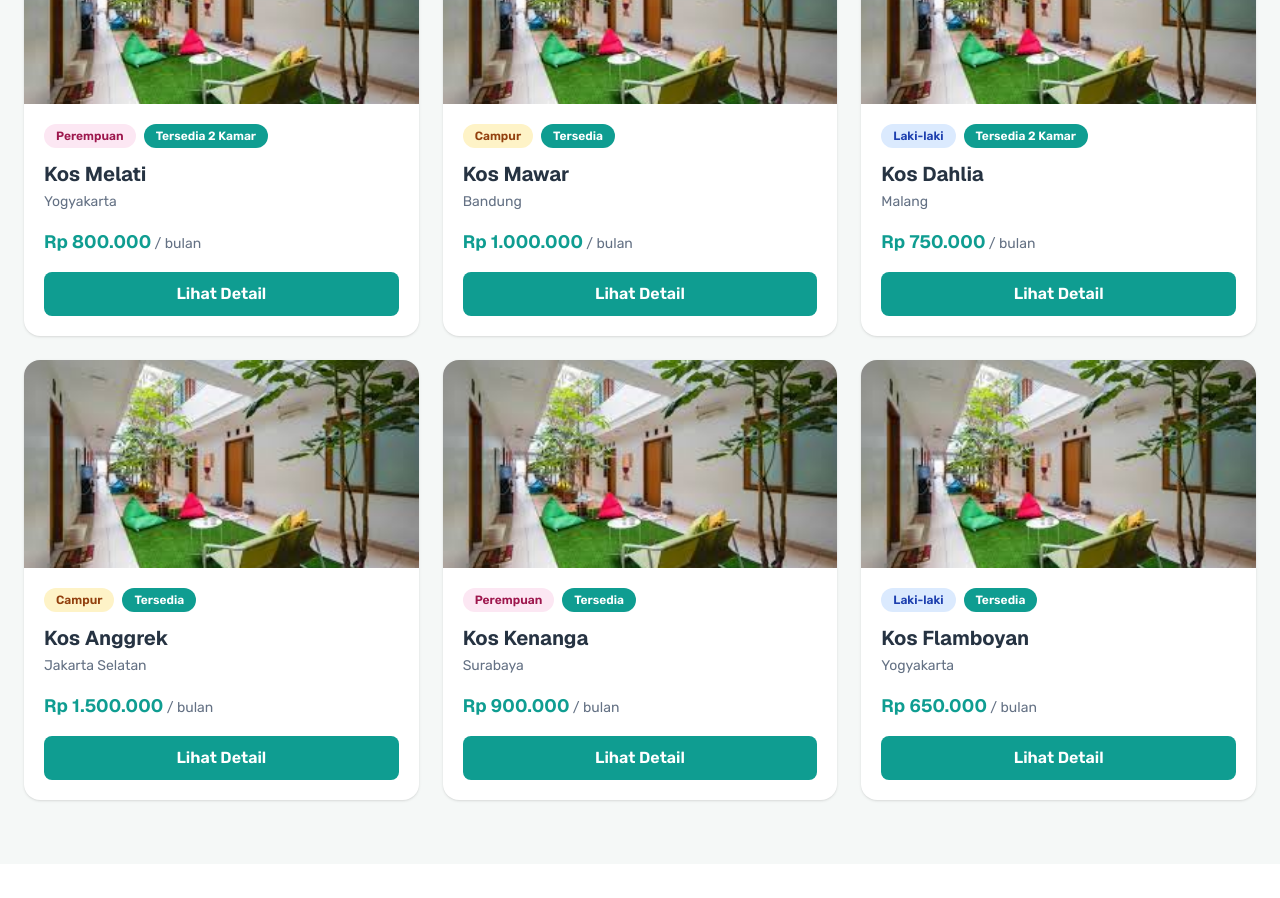
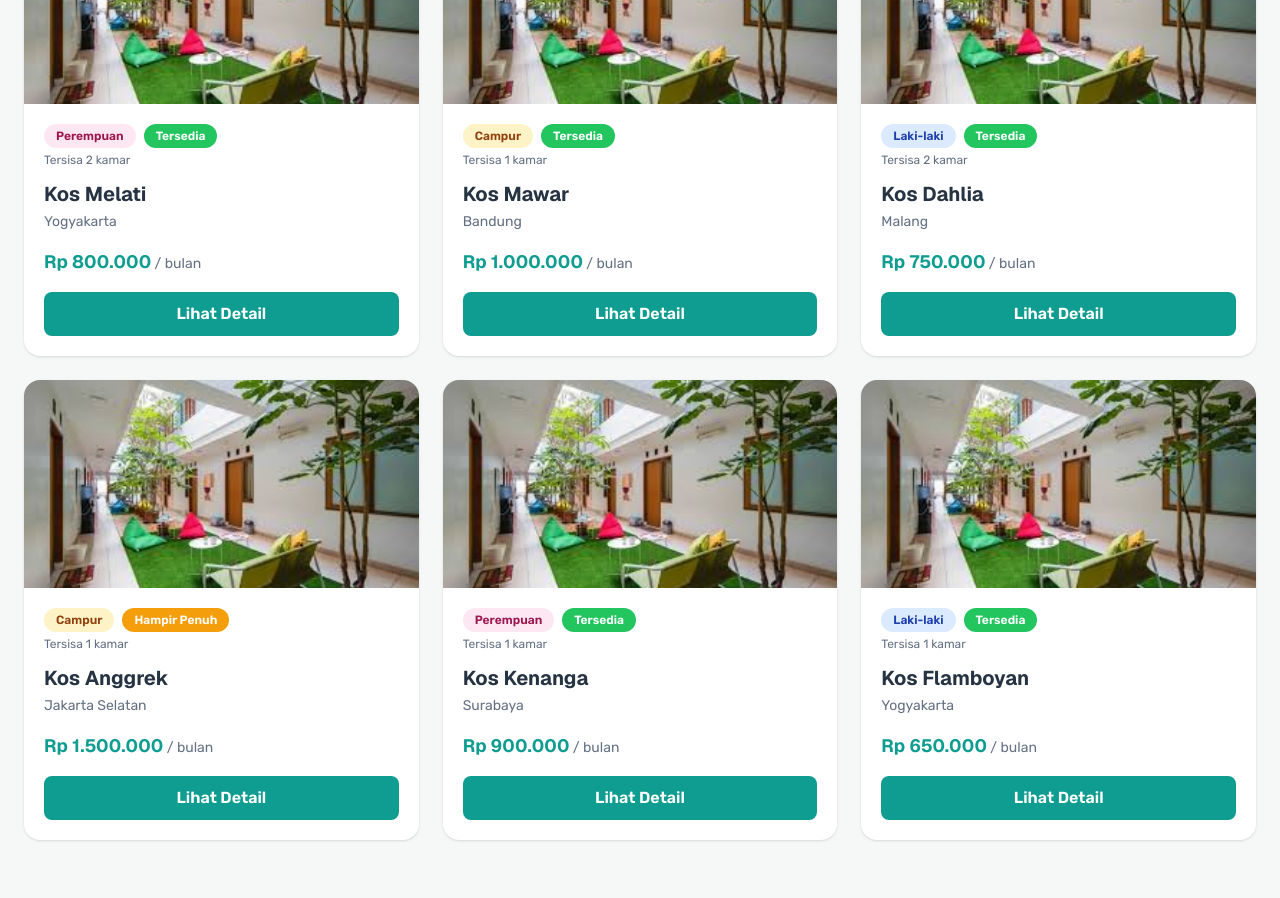
Before and after one commit to HighImagine/KosEase, a Next.js app: page / in a window 1280 px wide. Shown: the part 860-1758 px from the top of the page. Built offline with nearby package versions, Linux system fonts and the light colour scheme; no server answers.

Commit message:
fix: warna status

```diff
--- a/src/app/kos/[id]/page.tsx
+++ b/src/app/kos/[id]/page.tsx
@@ -1,5 +1,5 @@
 import Footer from "@/components/Footer";
-import { kosList, tipeStyles, formatHarga } from "@/data/kos";
+import { kosList, tipeStyles, formatHarga, getKetersediaanStatus, statusStyles, getStatusLabel } from "@/data/kos";
 import Image from "next/image";
 import Link from "next/link";
 
@@ -128,22 +128,40 @@ export default async function KosDetailPage({ params }: PageProps) {
                                     <p className="text-xs font-semibold text-text-secondary">
                                         Ketersediaan
                                     </p>
+                                    <p className="text-xs font-semibold text-text-secondary">
+                                        Sisa
+                                    </p>
                                 </div>
 
-                                {kos.kamar.map((k) => (
-                                    <div key={k.nama} className="grid grid-cols-3 items-center border-t border-border px-4 py-4">
+                                 {kos.kamar.map((k) => {
+                                     const availStatus = k.ketersediaan === "Tersedia" ? "sedang" : "sedikit";
+                                     const label = k.ketersediaan === "Tersedia" ? "Tersedia" : "Penuh";
+                                     const style = k.ketersediaan === "Tersedia" ? "bg-success text-white" : "bg-error text-white";
+                                     return (
+                                     <div key={k.nama} className="grid grid-cols-[1fr_auto_auto] items-center border-t border-border px-4 py-4 gap-4">
                                          <div>
                                              <p className="text-sm font-semibold text-text-primary">Kamar {k.nama}</p>
                                              <p className="mt-1 text-xs text-text-secondary">{k.ukuran} · {k.stok} kamar</p>
                                          </div>
                                          <p className="text-sm font-semibold text-text-primary">{formatHarga(k.harga)}<span className="font-normal text-text-secondary"> / bulan</span></p>
+                                         <div className="flex items-center gap-2">
                                              {k.ketersediaan === "Tersedia" ? (
-                                            <Link href={`/pemesanan?kosId=${kos.id}&kamar=${encodeURIComponent(k.nama)}`} className="w-fit rounded-full bg-green-100 px-3 py-1 text-xs font-semibold text-green-700 hover:bg-green-200">Pesan</Link>
+                                                 <Link href={`/pemesanan?kosId=${kos.id}&kamar=${encodeURIComponent(k.nama)}`} className="rounded-full px-3 py-1 text-xs font-semibold text-white" style={{ backgroundColor: "var(--success)" }}>Pesan</Link>
                                              ) : (
-                                            <span className="w-fit rounded-full bg-red-100 px-3 py-1 text-xs font-semibold text-red-700">Penuh</span>
+                                                 <span className={`rounded-full px-3 py-1 text-xs font-semibold ${style}`}>Penuh</span>
                                              )}
+                                             <span className={`rounded-full px-2 py-0.5 text-[10px] font-semibold ${style}`}>{k.stok}</span>
                                          </div>
-                                ))}
+                                     </div>
+                                     );
+                                 })}
+
+                                 {/* Ringkasan */}
+                                 <div className="grid grid-cols-3 bg-background px-4 py-3 border-t border-border">
+                                     <p className="text-xs font-semibold text-text-secondary">Total</p>
+                                     <p className="text-xs font-semibold text-text-secondary"></p>
+                                     <p className="text-xs font-semibold text-text-secondary">{kos.kamar.reduce((a,c)=>a+c.stok,0)} kamar</p>
+                                 </div>
 
                             </div>
 
@@ -182,7 +200,7 @@ export default async function KosDetailPage({ params }: PageProps) {
                                 </span>
 
                                 <span className="font-semibold text-primary">
-                                    1 Kamar Kosong
+                                    {kos.kamar.filter((k)=>k.ketersediaan==="Tersedia").length} Kamar Kosong
                                 </span>
                             </div>
 
--- a/src/app/pemesanan/page.tsx
+++ b/src/app/pemesanan/page.tsx
@@ -2,7 +2,7 @@ import Link from "next/link";
 import Image from "next/image";
 import NavbarWrapper from "@/components/NavbarWrapper";
 import Footer from "@/components/Footer";
-import { kosList, formatHarga } from "@/data/kos";
+import { kosList, formatHarga, getKetersediaanStatus, getStatusLabel, statusStyles } from "@/data/kos";
 import PemesananForm from "./PemesananForm";
 
 type PageProps = {
@@ -32,7 +32,12 @@ export default async function PemesananPage({ searchParams }: PageProps) {
                         <div>
                             <div className="flex items-center gap-2">
                                 <span className="rounded-md bg-yellow-100 px-2 py-0.5 text-xs font-semibold text-yellow-700">{display.tipe}</span>
-                                <span className="text-xs font-semibold text-primary">{display.sisa}</span>
+                                {kos && (() => {
+                                    const totalStok = kos.kamar.reduce((a,c) => a+c.stok, 0);
+                                    const availStok = kos.kamar.filter((k) => k.ketersediaan === "Tersedia").length;
+                                    const s = getKetersediaanStatus(totalStok, availStok);
+                                    return <span className={`rounded-full px-2 py-0.5 text-xs font-semibold ${statusStyles[s]}`}>{getStatusLabel(s)}</span>;
+                                })()}
                             </div>
                             <h1 className="mt-1 font-heading text-lg font-bold text-text-primary">{display.nama}</h1>
                             <p className="text-xs text-text-secondary">{display.kamarLabel} • {display.fasilitas}</p>
--- a/src/components/KosCard.tsx
+++ b/src/components/KosCard.tsx
@@ -1,4 +1,4 @@
-import { TipeKos, tipeStyles, formatHarga } from "@/data/kos";
+import { TipeKos, tipeStyles, formatHarga, getKetersediaanStatus, getStatusLabel, statusStyles, kosList } from "@/data/kos";
 import Image from "next/image";
 import Link from "next/link";
 
@@ -21,6 +21,10 @@ export default function KosCard({
     tipe,
     status,
 }: KosCardProps) {
+    const totalKamar = kosList.find((k) => k.id === id)?.kamar ?? [];
+    const availableKamar = totalKamar.filter((k) => k.ketersediaan === "Tersedia").length;
+    const availStatus = getKetersediaanStatus(totalKamar.length, availableKamar);
+    const availLabel = getStatusLabel(availStatus);
 
     return (
         <div className="overflow-hidden rounded-2xl bg-surface shadow-sm transition-shadow hover:shadow-md">
@@ -36,7 +40,7 @@ export default function KosCard({
 
             <div className="p-5">
 
-                <div className="flex items-center gap-2">
+                 <div className="flex items-center gap-2">
                     <span
                         className={`rounded-full px-3 py-1 text-xs font-semibold ${tipeStyles[tipe]
                             }`}
@@ -44,10 +48,14 @@ export default function KosCard({
                         {tipe}
                     </span>
 
-                    <span className={`rounded-full px-3 py-1 text-xs font-semibold ${status === "Penuh" ? "bg-error text-white" : "bg-primary text-white"}`}>
-                        {status}
+                    <span className={`rounded-full px-3 py-1 text-xs font-semibold ${statusStyles[availStatus]}`}>
+                        {availLabel}
                     </span>
                 </div>
+
+                <p className="mt-1 font-body text-xs text-text-secondary">
+                    Tersisa {availableKamar} kamar
+                </p>
 
                 <h3 className="mt-3 font-heading text-xl font-bold text-text-primary">
                     {nama}
--- a/src/data/kos.ts
+++ b/src/data/kos.ts
@@ -1,5 +1,26 @@
 export type TipeKos = "Campur" | "Laki-laki" | "Perempuan";
 export type StatusKamar = "Tersedia" | "Penuh";
+
+export type KetersediaanStatus = "banyak" | "sedang" | "sedikit";
+
+export function getKetersediaanStatus(totalStok: number, availableStok: number): KetersediaanStatus {
+  const ratio = availableStok / totalStok;
+  if (ratio >= 0.66) return "banyak";
+  if (ratio >= 0.33) return "sedang";
+  return "sedikit";
+}
+
+export function getStatusLabel(status: KetersediaanStatus): string {
+  if (status === "banyak") return "Tersedia";
+  if (status === "sedang") return "Hampir Penuh";
+  return "Penuh";
+}
+
+export const statusStyles: Record<KetersediaanStatus, string> = {
+  banyak: "bg-success text-white",
+  sedang: "bg-warning text-white",
+  sedikit: "bg-error text-white",
+};
 
 export type Fasilitas = string; // e.g. "WiFi", "AC", "Kamar Mandi Dalam"
 
```
Lines whose indentation alone changed are shown as unchanged.
